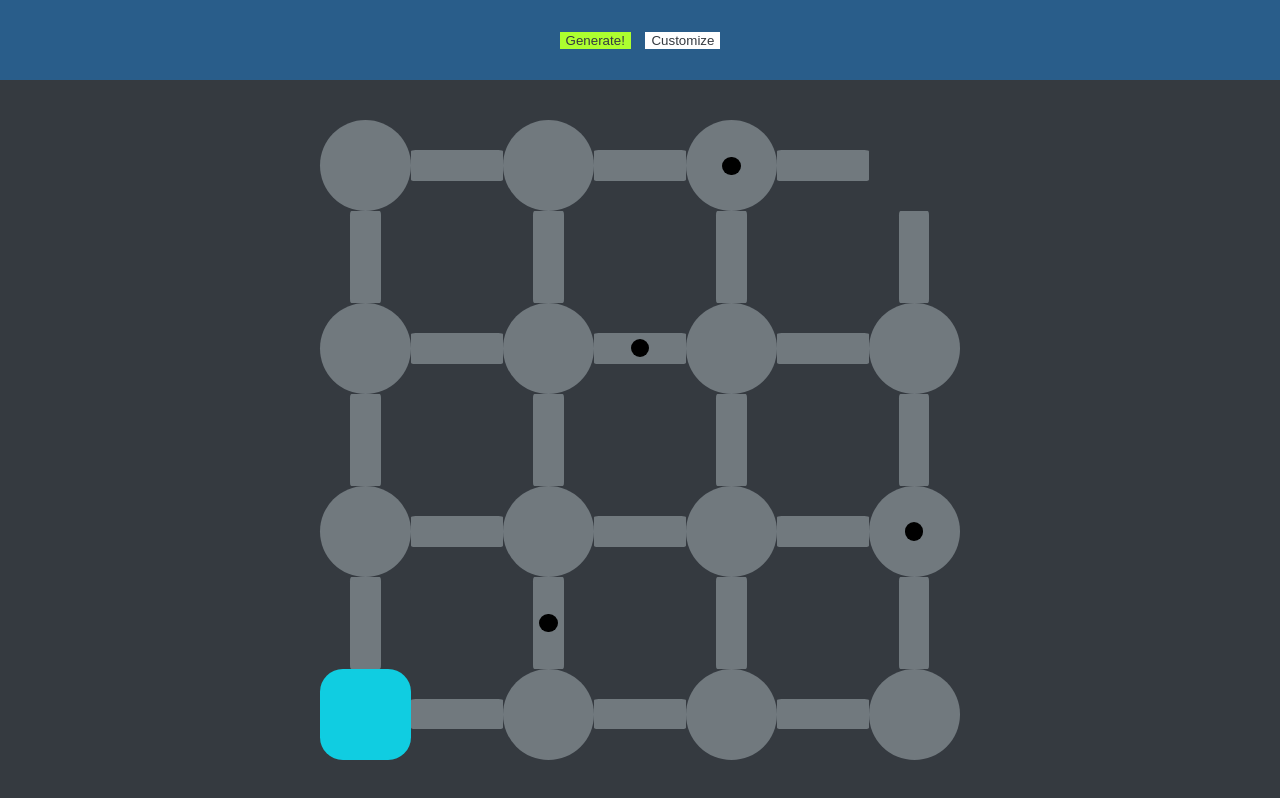
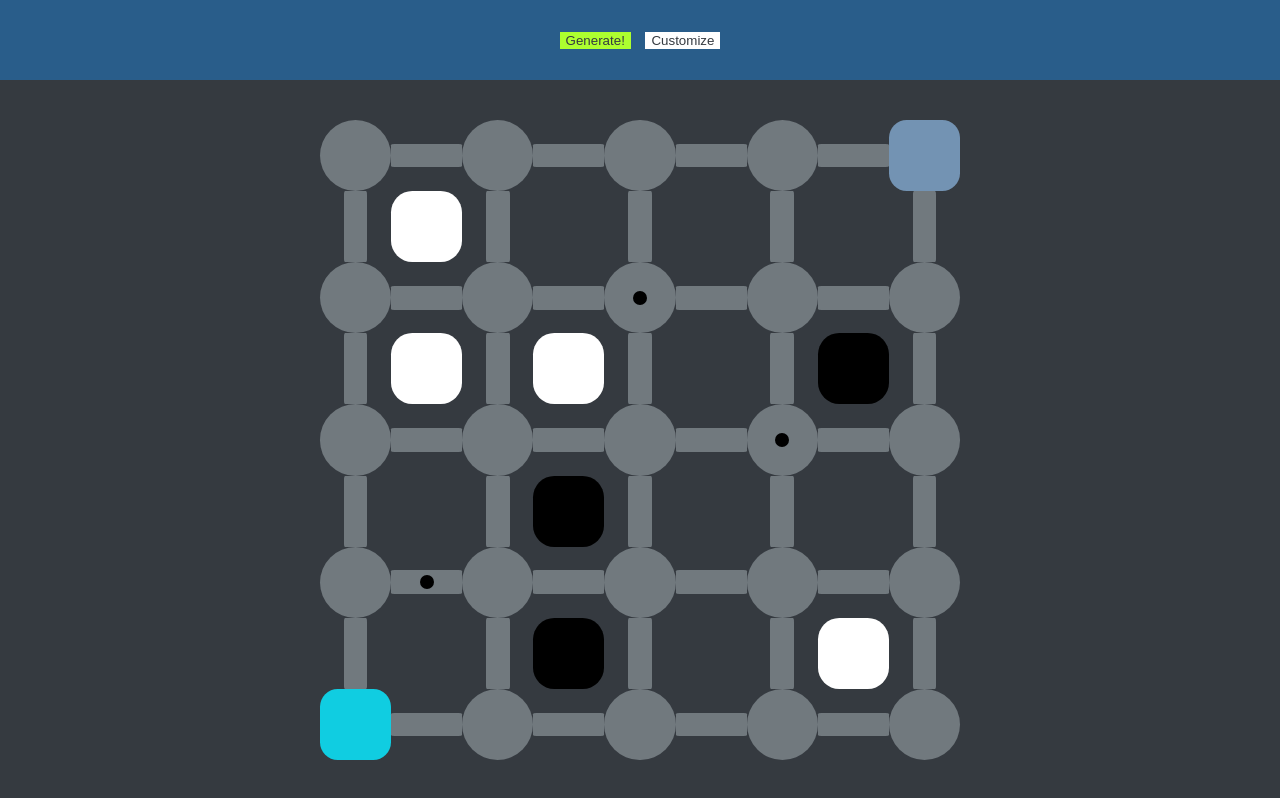
Before and after one commit to kuiperda/witness-puzzles, a React (Create React App) app in the folder witness-puzzles/: page / in a window 1280 px wide. Both pictures are taken after a click on the button "Generate!". Built offline with nearby package versions, Linux system fonts and the light colour scheme.

Commit message:
fixing squares check

```diff
--- a/witness-puzzles/src/App.css
+++ b/witness-puzzles/src/App.css
@@ -112,16 +112,37 @@
 .egress {
     display: inline-block;
     border-radius: 25%;
-    /* background-color: darkslategray; */
+    /* background-color: #295D8A; */
+    /* OOH use this color for mirror puzzles */
     /* background-color: gold; */
-    /* background-color: #191970; */
+    /* background-color: var(--tertiary-color); */
+    background-color: #7393B3;
+}
 
+@keyframes solvedAnimation {
+    from {background-color: #7393B3;}
+    to {background-color: #FFC000;}
+  }
 
+.solvedAnimation {
+    animation-name: solvedAnimation;
+    animation-duration: 4s;
+    animation-fill-mode: forwards;
 }
 
 .empty {
     display: inline-block;
     background-color: var(--secondary-color);
+}
+
+.whiteSquare {
+    background-color: white;
+    border-radius: 30%;
+}
+
+.blackSquare {
+    background-color: black;
+    border-radius: 30%;
 }
 
 .error {
--- a/witness-puzzles/src/App.tsx
+++ b/witness-puzzles/src/App.tsx
@@ -13,6 +13,14 @@ function App() {
     ['v', 'e', 'v', 'e', 'v'],
     ['e', ' ', 'e', ' ', 'e'],
     ['O', 'e', 'v', 'e', 'v'],
+  ];
+
+  const essential2x2 = [
+    ['V', 'E', 'V', 'E', '-'],
+    ['E', ' ', 'e', ' ', 'e'],
+    ['V', 'E', 'V', 'E', 'V'],
+    ['e', ' ', 'e', ' ', 'E'],
+    ['O', 'E', 'V', 'E', 'V'],
   ];
 
   const basic4x4 = [
@@ -37,6 +45,30 @@ function App() {
     ['O', 'e', 'v', 'e', 'v', 'e', 'v'],
   ]
 
+  const squares4x4 = [
+    ['v', 'e', 'v', 'e', 'v', 'e', 'v', 'e', '-'],
+    ['e', 'W', 'e', ' ', 'e', ' ', 'e', ' ', 'e'],
+    ['v', 'e', 'v', 'e', 'v', 'e', 'v', 'e', 'v'],
+    ['e', 'W', 'e', 'W', 'e', ' ', 'e', 'B', 'e'],
+    ['v', 'e', 'v', 'e', 'v', 'e', 'v', 'e', 'v'],
+    ['e', ' ', 'e', 'B', 'e', ' ', 'e', ' ', 'e'],
+    ['v', 'e', 'v', 'e', 'v', 'e', 'v', 'e', 'v'],
+    ['e', ' ', 'e', 'B', 'e', ' ', 'e', 'W', 'e'],
+    ['O', 'e', 'v', 'e', 'v', 'e', 'v', 'e', 'v'],
+  ]
+
+  const essentialAndSquares4x4 = [
+    ['v', 'e', 'v', 'e', 'v', 'e', 'v', 'e', '-'],
+    ['e', 'W', 'e', ' ', 'e', ' ', 'e', ' ', 'e'],
+    ['v', 'e', 'v', 'e', 'V', 'e', 'v', 'e', 'v'],
+    ['e', 'W', 'e', 'W', 'e', ' ', 'e', 'B', 'e'],
+    ['v', 'e', 'v', 'e', 'v', 'e', 'V', 'e', 'v'],
+    ['e', ' ', 'e', 'B', 'e', ' ', 'e', ' ', 'e'],
+    ['v', 'E', 'v', 'e', 'v', 'e', 'v', 'e', 'v'],
+    ['e', ' ', 'e', 'B', 'e', ' ', 'e', 'W', 'e'],
+    ['O', 'e', 'v', 'e', 'v', 'e', 'v', 'e', 'v'],
+  ]
+
   // Creates a matrix to keep track of which puzzle segments are active for up to 8x8 grids
   let litUpSegmentsArray : Array<Array<Boolean>> = [];
   for (let i = 0; i < 17; i++) {
@@ -50,7 +82,7 @@ function App() {
   // TODO: add much more specific typing to state variables
 
   // Set which puzzle 'grid' is being played
-  const [grid, setGrid] = useState(essential3x3);
+  const [grid, setGrid] = useState(essentialAndSquares4x4);
 
   // Set which page is currently being displayed
   // TODO: type this better to only allow valid pages
@@ -67,6 +99,8 @@ function App() {
   const [playerPath, setPlayerPath] = useState(pathArray);
 
   const [isPlaying, setIsPlaying] = useState(false);
+
+  const [puzzleSolved, setPuzzleSolved] = useState(false);
 
   // Take the current grid and make the divs to display the puzzle
   const convertGridToDivs = (grid: Array<Array<String>>) => {
@@ -98,23 +132,29 @@ function App() {
           }
           case 'E': {
             return yIndex % 2 === 0 ? // even rows are horizontal, odd rows vertical
-              <span id={`${yIndex}.${xIndex}`} key={`${yIndex}.${xIndex}`} className={`edge ${litUpSegments[yIndex][xIndex] === true ? 'activeSegment' : ''}`} style={{width: `${puzzleHeight / gridSize}vh`, height: `${puzzleHeight / gridSize / 3}vh`}}>
+              <span id={`${yIndex}.${xIndex}`} key={`${yIndex}.${xIndex}`} className={`edge ${litUpSegments[yIndex][xIndex] ? 'activeSegment' : ''}`} style={{width: `${puzzleHeight / gridSize}vh`, height: `${puzzleHeight / gridSize / 3}vh`}}>
                 <div className='essential' style={{width: `${puzzleHeight / gridSize / 5}vh`, height: `${puzzleHeight / gridSize / 5}vh`, top: `${puzzleHeight / gridSize * 0.0625}vh`}}></div>
               </span> :
-              <span id={`${yIndex}.${xIndex}`} key={`${yIndex}.${xIndex}`} className={`edge ${litUpSegments[yIndex][xIndex] === true ? 'activeSegment' : ''}`} style={{width: `${puzzleHeight / gridSize / 3}vh`, height: `${puzzleHeight / gridSize}vh`}}>
+              <span id={`${yIndex}.${xIndex}`} key={`${yIndex}.${xIndex}`} className={`edge ${litUpSegments[yIndex][xIndex] ? 'activeSegment' : ''}`} style={{width: `${puzzleHeight / gridSize / 3}vh`, height: `${puzzleHeight / gridSize}vh`}}>
                 <div className='essential' style={{width: `${puzzleHeight / gridSize / 5}vh`, height: `${puzzleHeight / gridSize / 5}vh`, top: `${puzzleHeight / gridSize * 0.4}vh`}}></div>
               </span> ;
           }
           case 'v': {
-            return <span id={`${yIndex}.${xIndex}`} key={`${yIndex}.${xIndex}`} className={`ertex ${litUpSegments[yIndex][xIndex] === true ? 'activeSegment' : ''}`} style={{width: `${puzzleHeight / gridSize}vh`, height: `${puzzleHeight / gridSize}vh`}}></span>
+            return <span id={`${yIndex}.${xIndex}`} key={`${yIndex}.${xIndex}`} className={`ertex ${litUpSegments[yIndex][xIndex] ? 'activeSegment' : ''}`} style={{width: `${puzzleHeight / gridSize}vh`, height: `${puzzleHeight / gridSize}vh`}}></span>
           }
           case 'V': {
-            return <span id={`${yIndex}.${xIndex}`} key={`${yIndex}.${xIndex}`} className={`ertex ${litUpSegments[yIndex][xIndex] === true ? 'activeSegment' : ''}`} style={{width: `${puzzleHeight / gridSize}vh`, height: `${puzzleHeight / gridSize}vh`}}>
+            return <span id={`${yIndex}.${xIndex}`} key={`${yIndex}.${xIndex}`} className={`ertex ${litUpSegments[yIndex][xIndex] ? 'activeSegment' : ''}`} style={{width: `${puzzleHeight / gridSize}vh`, height: `${puzzleHeight / gridSize}vh`}}>
               <div className='essential' style={{width: `${puzzleHeight / gridSize / 5}vh`, height: `${puzzleHeight / gridSize / 5}vh`, top: `${puzzleHeight / gridSize * 0.4}vh`}}></div>
             </span>
           }
+          case 'W': {
+            return <span id={`${yIndex}.${xIndex}`} key={`${yIndex}.${xIndex}`} className='whiteSquare' style={{width: `${puzzleHeight / gridSize}vh`, height: `${puzzleHeight / gridSize}vh`}}></span>
+          }
+          case 'B': {
+            return <span id={`${yIndex}.${xIndex}`} key={`${yIndex}.${xIndex}`} className='blackSquare' style={{width: `${puzzleHeight / gridSize}vh`, height: `${puzzleHeight / gridSize}vh`}}></span>
+          }
           case '-': {
-            return <span id={`${yIndex}.${xIndex}`} key={`${yIndex}.${xIndex}`} className='egress' style={{width: `${puzzleHeight / gridSize}vh`, height: `${puzzleHeight / gridSize}vh`}}></span>
+            return <span id={`${yIndex}.${xIndex}`} key={`${yIndex}.${xIndex}`} className={`egress ${puzzleSolved ? 'solvedAnimation' : ' '}`} style={{width: `${puzzleHeight / gridSize}vh`, height: `${puzzleHeight / gridSize}vh`}}></span>
           }
           case ' ': {
             return <span id={`${yIndex}.${xIndex}`} key={`${yIndex}.${xIndex}`} className='empty' style={{width: `${puzzleHeight / gridSize}vh`, height: `${puzzleHeight / gridSize}vh`}}></span>
@@ -143,6 +183,7 @@ function App() {
     });
     setPageToDisplay('puzzle');
     setIsPlaying(true);
+    setPuzzleSolved(false);
   }
 
   const handleClickCustomizeButton = () => setPageToDisplay('customizer'); // TODO: better typing of pages
@@ -441,11 +482,14 @@ function App() {
     if(playerPath[playerPath.length - 1][0] === 0 && playerPath[playerPath.length - 1][1] === grid.length - 1) { // Assumption
       setIsPlaying(false);
       let checksWereFailed = false;
-      checksWereFailed = !(essentialsAreSolved() && true); // will replace true with other checks later
+      checksWereFailed = !(essentialsAreSolved() && squaresAreSolved()); // will replace true with other checks later
 
       if(checksWereFailed) {
         console.log("Finished but not solved"); // TODO: make it smart and know which parts of the puzzle weren't solved
-      } else {console.log("Puzzle solved!")} // TODO: handle gracefully, maybe add some fun css animations
+        return; // For some reason it says solved but prints this log twice?? returning fixes it, good enough for now
+      } else {
+        console.log("Puzzle solved!")} // TODO: handle gracefully, maybe add some fun css animations
+        setPuzzleSolved(true);
     }
   }
 
@@ -468,13 +512,124 @@ function App() {
     return essentialsAreHappy;
   }
 
+  const squaresAreSolved = () => {
+    return true;
+    // let squaresAreHappy = true;
+    // // Make an inscribed grid
+    // let inscribedGrid = grid.map((row, i) => {
+    //   return row.map((item, j) => {
+    //     return item;
+    //   });
+    // });
+
+    // playerPath.forEach(coords => {
+    //   let x = coords[0];
+    //   let y = coords[1];
+    //   inscribedGrid[x][y] = "0";
+    // });
+
+    // let squaresToCheck: Array<number[]> = [];
+
+    // grid.forEach((row, yIndex) => {
+    //   row.forEach((item, xIndex) => {
+    //     if(item === 'W' || item === 'B') {
+    //       squaresToCheck.push([yIndex, xIndex]);
+    //       // let satisfied = false;
+    //       // Now check if any square has not been accounted for, but otherwise this one is satisfied
+    //       // satisfied = true; // for now haha
+    //       // add its location to the list to check
+    //       // then check which squares from that list are 'adjacent'
+    //       // then remove those from the first list
+    //       // then check the next... until done.
+
+
+
+    //       // TODO:
+    //       // TRY AGAIN
+
+
+    //       // if(!satisfied) {squaresAreHappy = false}
+    //     }
+    //   });
+    // });
+
+    // let alreadyChecked : Array<number[]> = [];
+
+    // let recursiveSquareCheck = (yCoord: number, xCoord: number) => {
+    //   let alreadyCheckedThis = false;
+    //   alreadyChecked.forEach(coord => {
+    //     if (coord[0] === yCoord && coord[1] === xCoord) {
+    //       alreadyCheckedThis = true;
+    //     }
+    //   });
+
+    //   if (!alreadyCheckedThis) {
+    //     alreadyChecked.push([yCoord, xCoord]);
+    //     if(yCoord < grid.length - 2 && inscribedGrid[yCoord + 1][xCoord + 0] !== "0") {
+    //       recursiveSquareCheck(yCoord + 2, xCoord + 0);
+    //     }
+    //     if(yCoord > 0 && inscribedGrid[yCoord - 1][xCoord + 0] !== "0") {
+    //       recursiveSquareCheck(yCoord - 2, xCoord + 0);
+    //     }
+    //     if(xCoord < grid.length - 2 && inscribedGrid[yCoord + 0][xCoord + 1] !== "0") {
+    //       recursiveSquareCheck(yCoord + 0, xCoord + 2);
+    //     }
+    //     if(xCoord > 0 && inscribedGrid[yCoord + 0][xCoord - 1] !== "0") {
+    //       recursiveSquareCheck(yCoord + 0, xCoord - 2);
+    //     }
+    //   }
+    // }
+    // // oh, so you need to add squares to check recursively, then keep an array of
+    //   // already checked squares to not check again forever.
+
+    // // you have the list, now check each square in it.
+    // while(squaresToCheck.length > 0) {
+    //   let currentSquare = squaresToCheck[0];
+    //   // make recursive function to check path bounds
+    //   recursiveSquareCheck(currentSquare[0], currentSquare[1]);
+    //   // just keep writing code. you can cleanup after.
+    //   // don't do it 'perfectly' first, just write.
+
+    //   // reset alreadyChecked, after removing the ones in there from squaresToCheck
+    //   // also check if anything went wrong
+    //   let newSquaresToCheck : Array<number[]> = [];
+    //   squaresToCheck.forEach(coords => {
+    //     let returnThis = true;
+    //     alreadyChecked.forEach(coords2 => {
+    //       if(coords[0] === coords2[0] && coords[1] === coords2[1]) {
+    //         returnThis = false;
+    //       }
+    //     });
+    //     if (returnThis) {
+    //       newSquaresToCheck.push(coords);
+    //     }
+    //   });
+    //   squaresToCheck = [];
+    //   newSquaresToCheck.forEach(coord => {
+    //     squaresToCheck.push(coord);
+    //   });
+
+    //   let areWeOkayArray = alreadyChecked.map(coords => {
+    //     return grid[coords[0]][coords[1]];
+    //   });
+
+    //   if (areWeOkayArray.includes("B") && areWeOkayArray.includes("W")) {
+    //     squaresAreHappy = false;
+    //   }
+
+    //   alreadyChecked = [];
+    // }
+
+    // return squaresAreHappy;
+  }
+
   // Whenever the litUpSegments state changes (normally on keydown), recreate the puzzle to reflect the changes, and check if it has been solved
   useEffect(() => {
-    if(isPlaying) {
+    if(isPlaying || puzzleSolved) {
       setPuzzle(<div>{convertGridToDivs(grid)}</div>); // TODO: figure out how to make puzzle update without recreating it
-      checkIfSolved();
+      if(!puzzleSolved) checkIfSolved();
     }
-  }, [litUpSegments]);
+  }, [litUpSegments, puzzleSolved]);
 
   // TODO: figure out how to keep focus on the puzzle when it is on screen
   // Captures key presses so puzzle can be played (with WASD)
@@ -507,12 +662,14 @@ function App() {
 
   return (
 
-    // TODO: make egress exist
     // TODO: add squares solving logic
     // TODO: cleanup code
     // TODO: Generate puzzles, maybe start using customizer for it
+    // TODO: make egress flash deeper when puzzle *not* solved, and remove path
 
+    // TODO: move generate logic to 'retry' button and have generate separate in customize
 
+    // lighting of path fade or glow when unfinished or solved
 
 
     // TODO: make a makeNxN function for starters
```
Also changed, not shown: witness-puzzles/src/components/Puzzle.tsx (added, +8 -0 lines), witness-puzzles/src/components/PuzzleRender.tsx (deleted, +0 -28 lines), witness-puzzles/src/components/Puzzle.css (added).
